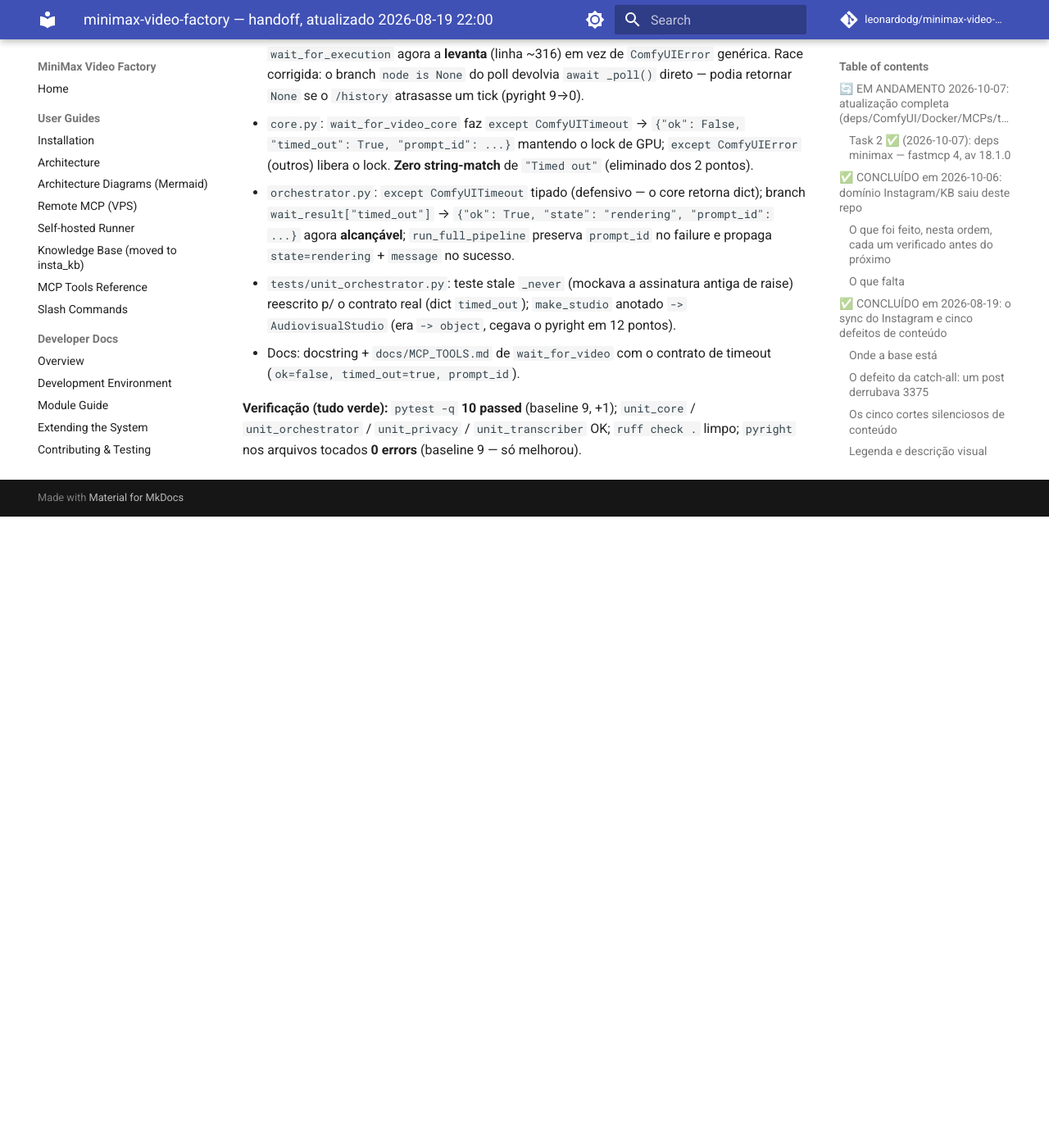
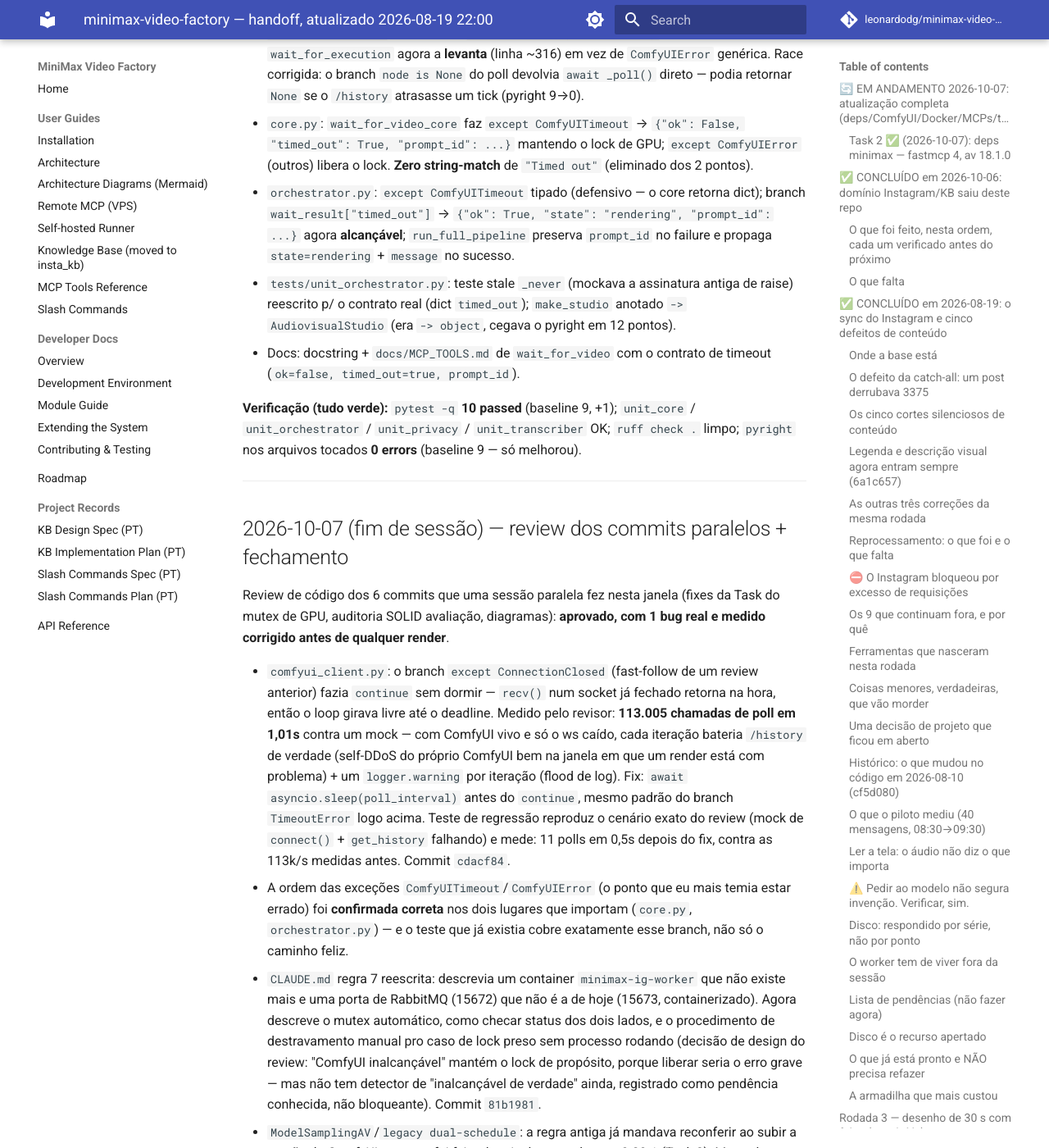
Before and after one commit to leonardodg/minimax-video-factory, an MkDocs documentation site: the page built from docs/HANDOFF.md, in a window 1280 px wide and 1400 px high, scrolled down 40493 px. Shown: the whole window at 82% size. Built offline with MkDocs 1.6.1 and Material for MkDocs 9.7.7, drawn with Linux system fonts in a browser that asks for light colours; comment, search, counter and statistics services are not loaded; before the commit the page ends 41123 px from its top, so only the background shows below that; some of the changed text lies outside the part shown.

Commit message:
docs(handoff): fecha sessão -- review dos commits paralelos, bug do loop quente corrigido

```diff
--- a/docs/HANDOFF.md
+++ b/docs/HANDOFF.md
@@ -1599,3 +1599,54 @@
 `unit_core` / `unit_orchestrator` / `unit_privacy` / `unit_transcriber`
 OK; `ruff check .` limpo; `pyright` nos arquivos tocados **0 errors**
 (baseline 9 — só melhorou).
+
+---
+
+## 2026-10-07 (fim de sessão) — review dos commits paralelos + fechamento
+
+Review de código dos 6 commits que uma sessão paralela fez nesta janela
+(fixes da Task do mutex de GPU, auditoria SOLID avaliação, diagramas):
+**aprovado, com 1 bug real e medido corrigido antes de qualquer render**.
+
+- `comfyui_client.py`: o branch `except ConnectionClosed` (fast-follow de
+  um review anterior) fazia `continue` sem dormir — `recv()` num socket já
+  fechado retorna na hora, então o loop girava livre até o deadline.
+  Medido pelo revisor: **113.005 chamadas de poll em 1,01s** contra um
+  mock — com ComfyUI vivo e só o ws caído, cada iteração bateria
+  `/history` de verdade (self-DDoS do próprio ComfyUI bem na janela em
+  que um render está com problema) + um `logger.warning` por iteração
+  (flood de log). Fix: `await asyncio.sleep(poll_interval)` antes do
+  `continue`, mesmo padrão do branch `TimeoutError` logo acima. Teste de
+  regressão reproduz o cenário exato do review (mock de `connect()` +
+  `get_history` falhando) e mede: 11 polls em 0,5s depois do fix, contra
+  as 113k/s medidas antes. Commit `cdacf84`.
+- A ordem das exceções `ComfyUITimeout`/`ComfyUIError` (o ponto que eu
+  mais temia estar errado) foi **confirmada correta** nos dois lugares
+  que importam (`core.py`, `orchestrator.py`) — e o teste que já existia
+  cobre exatamente esse branch, não só o caminho feliz.
+- `CLAUDE.md` regra 7 reescrita: descrevia um container `minimax-ig-worker`
+  que não existe mais e uma porta de RabbitMQ (15672) que não é a de hoje
+  (15673, containerizado). Agora descreve o mutex automático, como checar
+  status dos dois lados, e o procedimento de destravamento manual pro
+  caso de lock preso sem processo rodando (decisão de design do review:
+  "ComfyUI inalcançável" mantém o lock de propósito, porque liberar seria
+  o erro grave — mas não tem detector de "inalcançável de verdade" ainda,
+  registrado como pendência conhecida, não bloqueante). Commit `81b1981`.
+- `ModelSamplingAV`/`legacy dual-schedule`: a regra antiga já mandava
+  reconferir ao subir a versão do ComfyUI — nunca foi feito depois do
+  upgrade pra v0.39.1 (Task 3). Marcado como pendência explícita.
+
+### Status final da sessão (visão rápida)
+
+Todas as Tasks 0-9 do plano `docs/PLANO_ATUALIZACAO.md` fechadas (✅) ou
+em andamento ativo e saudável (Task 7, fila drenando sozinha). Task 10
+(auditoria SOLID) fechada por outra sessão. **Única pendência real: você
+reiniciar a sessão do OpenCode** para a instância `minimax-video-factory-uv`
+(host, usada por esta própria sessão) e `insta-kb` (agora HTTP)
+recarregarem — sem isso, renders submetidos por esta sessão específica
+não ganham a proteção do mutex de GPU automaticamente (já causou um
+incidente real nesta sessão, documentado acima na seção do mutex).
+
+Containers: `minimax-comfyui`, `minimax-mcp` (reiniciado, pegou o fix do
+loop quente), `devcontainer-{postgres,rabbitmq,ollama,api,worker,mcp}-1`
+(insta_kb) — todos `Up`, saudáveis, testados nesta sessão.
```
